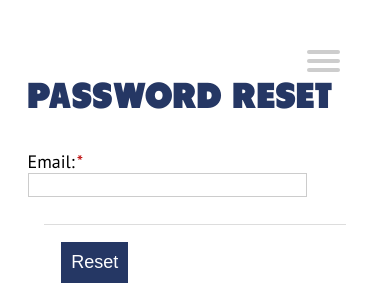
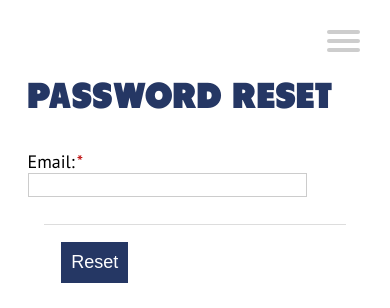
Before and after one commit to partio-scout/kululasku, a Django app: page /accounts/password/reset/ in a window 390 px wide. Shown: the top 308 px of the page. Run offline with Django 3.2, Linux system fonts and the light colour scheme; parts of the project's set-up code (start-up, migrations or seed data) failed here and were passed over; some libraries are stand-ins or nearby versions.

Commit message:
menu position fixed

```diff
--- a/static/expenseapp/css/style.css
+++ b/static/expenseapp/css/style.css
@@ -320,7 +320,7 @@ h1, h2, h3 {
 
   #menu-toggle {
     display: block;
-    position: absolute;
+    position: fixed;
     top: 0;
     z-index: 1;
     -webkit-user-select: none;
@@ -378,6 +378,16 @@ h1, h2, h3 {
 @media screen and (max-width: 1200px) {
   body {
     font-size: 18px;
+  }
+
+  #menu-toggle {
+    display: block;
+    position: fixed;
+    top: 30px;
+    right: 30px;
+    z-index: 1;
+    -webkit-user-select: none;
+    user-select: none;
   }
 
   .pure-form input[type=text], .pure-form input[type=email], .pure-form input[type=password], .pure-form textarea, .pure-form select  {
```
